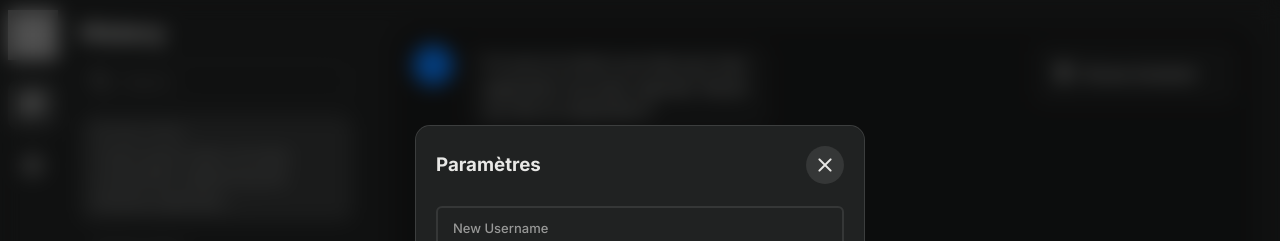
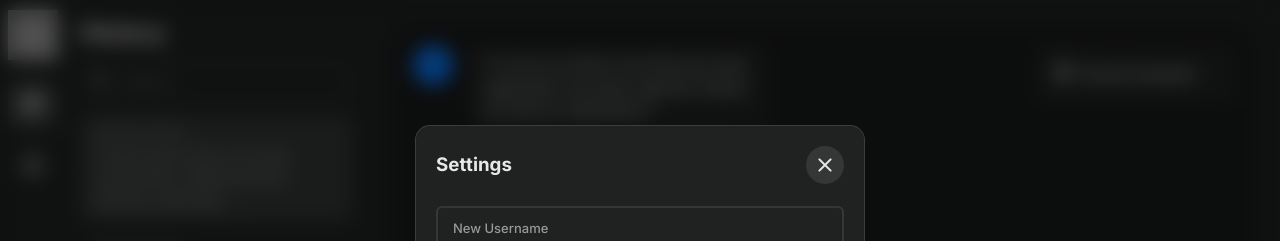
Before and after one commit to Shonned/Heyhi, a React (Vite) app in the folder frontend/: page / in a window 1280 px wide. Both pictures are taken after a click on the item "settings". Shown: the top 241 px of the page. Built offline with nearby package versions, Linux system fonts and the light colour scheme; grey boxes are pictures that could not be loaded.

Commit message:
fix modals and sidebar

```diff
--- a/frontend/src/components/Sidebar/Sidebar.css
+++ b/frontend/src/components/Sidebar/Sidebar.css
@@ -70,9 +70,15 @@
     width: 45px;
     background: var(--grey-color);
     border-radius: 50%;
+
     cursor: pointer;
 }
 
 .sidebar .sidebar-items .sidebar-item.sidebar-user span {
     font-size: 30px;
+    transition: all .3s;
 }
+
+.sidebar .sidebar-items .sidebar-item.sidebar-user:active span {
+    transform: scale(.9);
+}
--- a/frontend/src/components/Utils/Modal/Modal.jsx
+++ b/frontend/src/components/Utils/Modal/Modal.jsx
@@ -18,7 +18,7 @@ const Modal = ({onClose, modalId}) => {
             <div className="modal-container animate__animated animate__fadeInUp">
                 <div className="modal-header">
                     <h3 className="modal-title">
-                        {modalId === 'login' ? 'Connexion' : modalId === 'register' ? 'Inscription' : 'Paramètres'}
+                        {modalId === 'login' ? 'Login' : modalId === 'register' ? 'Register' : 'Settings'}
                     </h3>
                     <div className="modal-close" onClick={() => onClose(modalId)}>
                         <span className="icon material-symbols-rounded">
```
